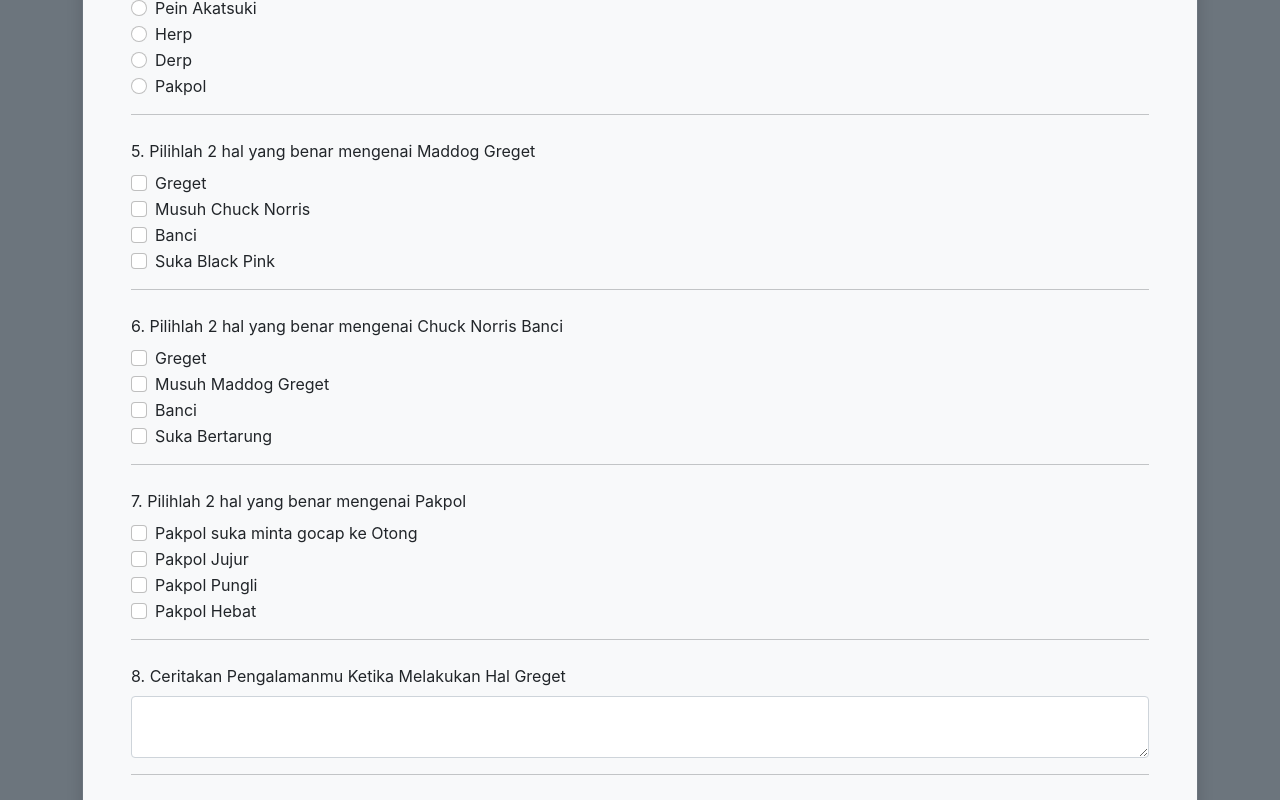
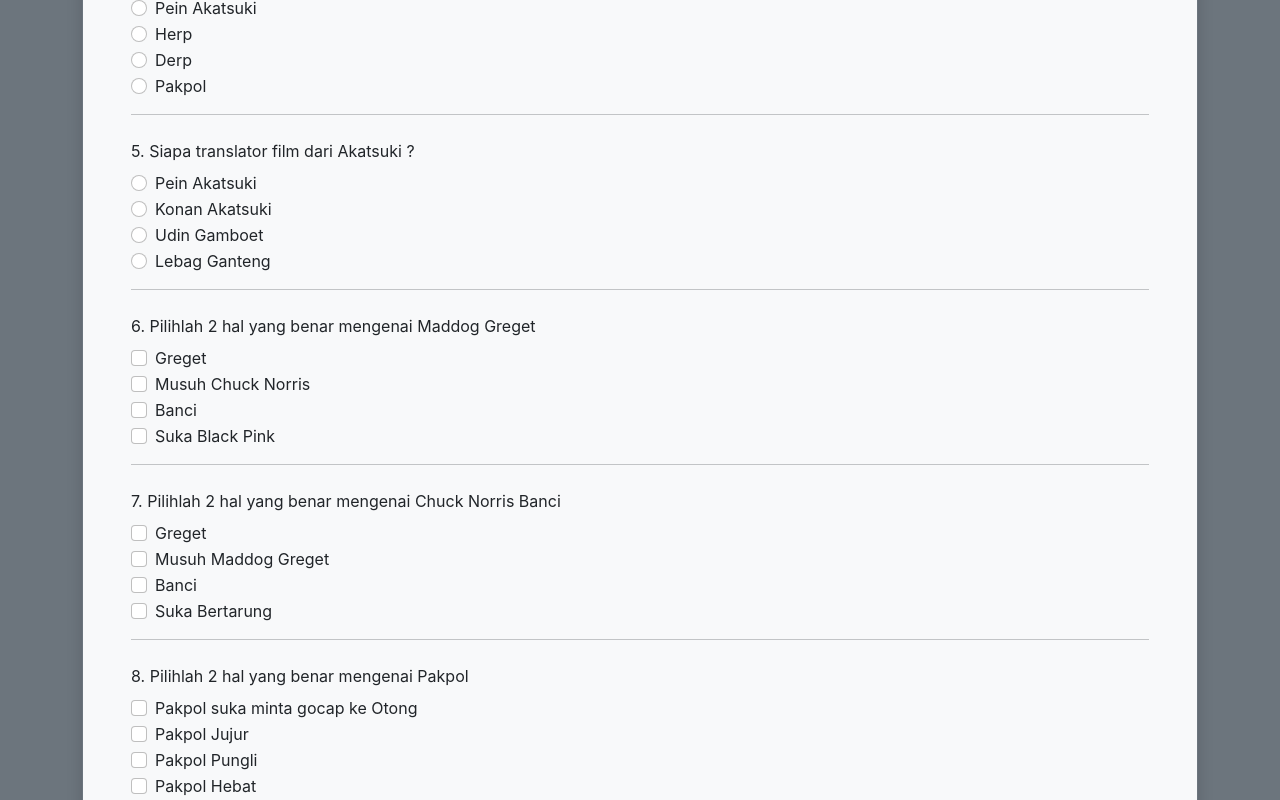
Before and after one commit to anggaalfiansah/Tugas-2-JuaraCoding, a React (Create React App) app: page / in a window 1280 px wide. Shown: the part 780-1580 px from the top of the page. Built offline with nearby package versions, Linux system fonts and the light colour scheme.

Commit message:
Tambah soal

```diff
--- a/src/components/SoalData.js
+++ b/src/components/SoalData.js
@@ -1,74 +1,102 @@
 // Tambah Soal Disini
 export const SoalData = [
   {
-    type: "radio",
-    soal: "Siapa Pemilik Lele Megalodon ?",
-    a: "Udin Gamboet",
-    b: "Bozz Sendi",
-    c: "Otong",
-    d: "Pakpol",
-    jawab: "b",
+    "type": "radio",
+    "soal": "Siapa Pemilik Lele Megalodon ?",
+    "a": "Udin Gamboet",
+    "b": "Bozz Sendi",
+    "c": "Otong",
+    "d": "Pakpol",
+    "jawab": "b"
   },
   {
-    type: "radio",
-    soal: "Siapa Pemilik Jurus Vatok De Snake ?",
-    a: "Udin Gamboet",
-    b: "Bozz Sendi",
-    c: "Otong",
-    d: "Pakpol",
-    jawab: "b",
+    "type": "radio",
+    "soal": "Siapa Pemilik Jurus Vatok De Snake ?",
+    "a": "Udin Gamboet",
+    "b": "Bozz Sendi",
+    "c": "Otong",
+    "d": "Pakpol",
+    "jawab": "b"
   },
   {
-    type: "radio",
-    soal: "Siapa Musuh Gamboet BrotherHood ?",
-    a: "Selili",
-    b: "Akatsuki",
-    c: "Sahabat Bulu Burung",
-    d: "Sunda Empire",
-    jawab: "a",
+    "type": "radio",
+    "soal": "Siapa Musuh Gamboet BrotherHood ?",
+    "a": "Selili",
+    "b": "Akatsuki",
+    "c": "Sahabat Bulu Burung",
+    "d": "Sunda Empire",
+    "jawab": "a"
   },
   {
-    type: "radio",
-    soal: "Siapa Yang Suka Minta Gocap Ke Otong ?",
-    a: "Pein Akatsuki",
-    b: "Herp",
-    c: "Derp",
-    d: "Pakpol",
-    jawab: "d",
+    "type": "radio",
+    "soal": "Siapa Yang Suka Minta Gocap Ke Otong ?",
+    "a": "Pein Akatsuki",
+    "b": "Herp",
+    "c": "Derp",
+    "d": "Pakpol",
+    "jawab": "d"
   },
   {
-    type: "checkbox",
-    soal: "Pilihlah 2 hal yang benar mengenai Maddog Greget",
-    option: ["Greget", "Musuh Chuck Norris", "Banci", "Suka Black Pink"],
-    jawab: ["Greget", "Musuh Chuck Norris"],
+    "type": "radio",
+    "soal": "Siapa translator film dari Akatsuki ?",
+    "a": "Pein Akatsuki",
+    "b": "Konan Akatsuki",
+    "c": "Udin Gamboet",
+    "d": "Lebag Ganteng",
+    "jawab": "a"
   },
   {
-    type: "checkbox",
-    soal: "Pilihlah 2 hal yang benar mengenai Chuck Norris Banci",
-    option: ["Greget", "Musuh Maddog Greget", "Banci", "Suka Bertarung"],
-    jawab: ["Musuh Maddog Greget", "Banci"],
+    "type": "checkbox",
+    "soal": "Pilihlah 2 hal yang benar mengenai Maddog Greget",
+    "option": [
+      "Greget",
+      "Musuh Chuck Norris",
+      "Banci",
+      "Suka Black Pink"
+    ],
+    "jawab": [
+      "Greget",
+      "Musuh Chuck Norris"
+    ]
   },
   {
-    type: "checkbox",
-    soal: "Pilihlah 2 hal yang benar mengenai Pakpol",
-    option: [
+    "type": "checkbox",
+    "soal": "Pilihlah 2 hal yang benar mengenai Chuck Norris Banci",
+    "option": [
+      "Greget",
+      "Musuh Maddog Greget",
+      "Banci",
+      "Suka Bertarung"
+    ],
+    "jawab": [
+      "Musuh Maddog Greget",
+      "Banci"
+    ]
+  },
+  {
+    "type": "checkbox",
+    "soal": "Pilihlah 2 hal yang benar mengenai Pakpol",
+    "option": [
       "Pakpol suka minta gocap ke Otong",
       "Pakpol Jujur",
       "Pakpol Pungli",
-      "Pakpol Hebat",
+      "Pakpol Hebat"
     ],
-    jawab: ["Pakpol suka minta gocap ke Otong", "Pakpol Pungli"],
+    "jawab": [
+      "Pakpol suka minta gocap ke Otong",
+      "Pakpol Pungli"
+    ]
   },
   {
-    type: "essay",
-    soal: "Ceritakan Pengalamanmu Ketika Melakukan Hal Greget",
+    "type": "essay",
+    "soal": "Ceritakan Pengalamanmu Ketika Melakukan Hal Greget"
   },
   {
-    type: "essay",
-    soal: "Apa Pendapatmu Tentang Pakpol Yang Sering Minta Gocap Otong ?",
+    "type": "essay",
+    "soal": "Apa Pendapatmu Tentang Pakpol Yang Sering Minta Gocap Otong ?"
   },
   {
-    type: "essay",
-    soal: "Apa Pendapatmu Tentang Udin Gamboet ?",
-  },
+    "type": "essay",
+    "soal": "Apa Pendapatmu Tentang Udin Gamboet ?"
+  }
 ]
```
Also changed, not shown: 1 other file (tests, documents, lock files or other folders).
